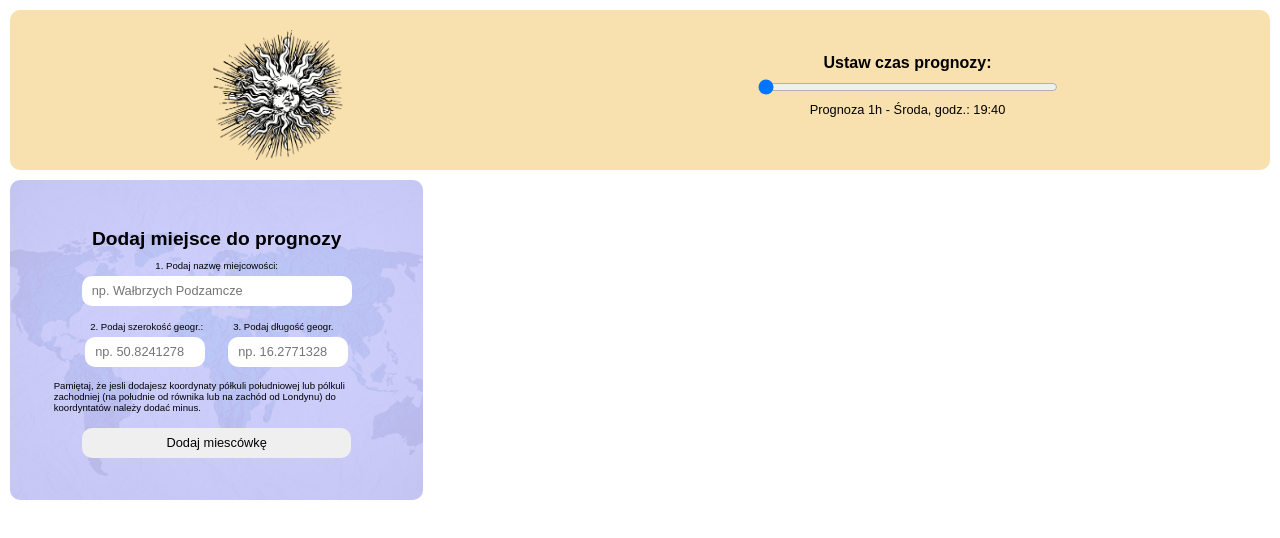
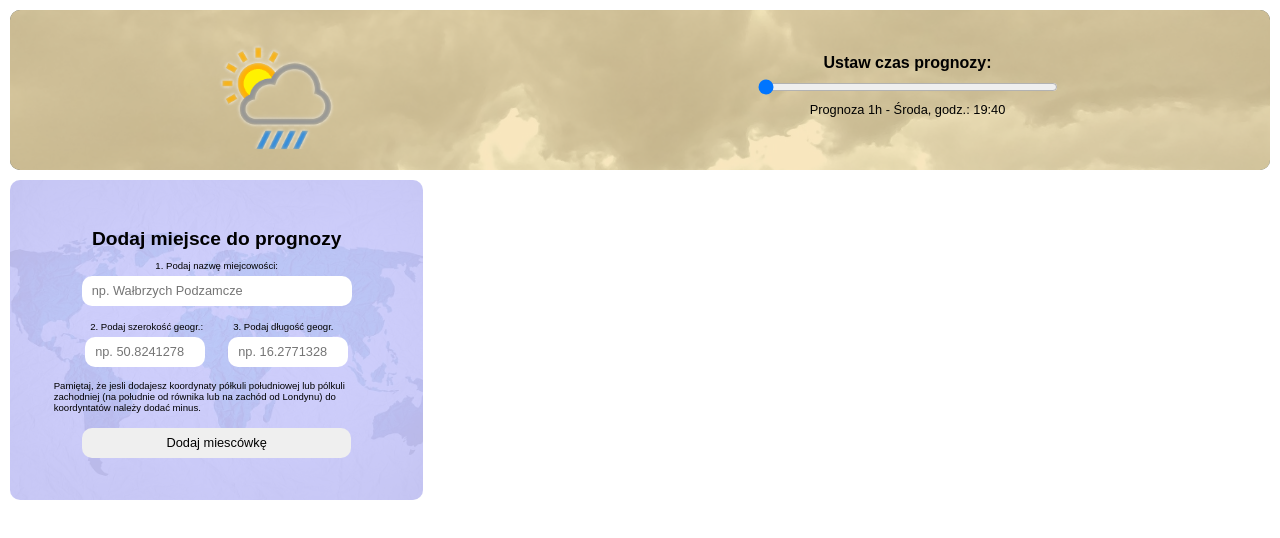
Before and after one commit to SosiKrolWalbrzycha/pogoda, a website: page index.html in a window 1280 px wide. Drawn offline with Linux system fonts and the light colour scheme; no server answers.

Commit message:
Bardziej kolorowe logo

```diff
--- a/index.html
+++ b/index.html
@@ -12,8 +12,16 @@
 <body>
 
     <div class="wrapper">
+
+
+
+
+
+
+
+
         <div class="navbar navitem">
-            <div class="navbar__logo"><img src="/dist/img/sun-logo.png" alt="WheatherAppLogo" id="ic">
+            <div class="navbar__logo"><img src="/dist/img/logo.png" alt="WheatherAppLogo" id="ic">
             </div>
 
             <div class="navbar__range">
--- a/src/js/manyBlocksAdd.js
+++ b/src/js/manyBlocksAdd.js
@@ -1,6 +1,7 @@
 const showWeather = () => {
 
 	clearContainer()
+
 
 	let placeNumber = 0
 
@@ -35,7 +36,7 @@ const showWeather = () => {
 		}
 		//Wklejamy dane o pogodzie
 
-		block.classList.add('smallitem')
+
 
 		block.setAttribute('id', `${el[1]}`)
 		block.innerHTML = `<div class="smallitem__left">
--- a/src/js/oneBlockAdd.js
+++ b/src/js/oneBlockAdd.js
@@ -10,30 +10,37 @@ const AddOneBlock = () => {
 		)
 			.then(res => res.json())
 			.then(res => {
-
+				const block = document.createElement('div')
+				block.classList.add('smallitem')
 
 				//Wybieramy ikonę
 				let weathericon
 
 				if (res.weather[0].id === 800) {
 					weathericon = 'sun.svg'
+					block.classList.add('sun')
 				} else if (res.weather[0].id > 599 && res.weather[0].id < 623) {
 					weathericon = 'cloud-snow.svg'
+					block.classList.add('snow')
 				} else if (res.weather[0].id > 499 && res.weather[0].id < 532) {
 					weathericon = 'cloud-rain.svg'
+					block.classList.add('rain')
 				} else if (res.weather[0].id > 299 && res.weather[0].id < 322) {
 					weathericon = 'cloud-rain.svg'
+					block.classList.add('cloud')
 				} else if (res.weather[0].id > 199 && res.weather[0].id < 233) {
 					weathericon = 'cloud-storm.svg'
+					block.classList.add('storm')
 				} else if (res.weather[0].id > 700 && res.weather[0].id < 782) {
 					weathericon = 'mist.svg'
+					block.classList.add('mist')
 				} else if (res.weather[0].id > 800 && res.weather[0].id < 805) {
 					weathericon = 'cloud.svg'
+					block.classList.add('cloud')
 				}
 				//Wklejamy dane o pogodzie
-				const block = document.createElement('div')
-				block.classList.add('smallitem')
-				block.classList.add('item')
+
+
 				block.setAttribute('id', `${arrayToProcess[3]}`)
 				block.innerHTML = `<div class="smallitem__left">
                 <div class="smallitem__left-icon"><img src="/dist/img/${weathericon}" alt="" id="ic"></div>
--- a/src/sass/main.scss
+++ b/src/sass/main.scss
@@ -31,7 +31,7 @@ body {
 	grid-row: 1/2;
 	min-height: 160px;
 	flex-direction: column;
-	z-index: 10;
+	z-index: 3;
 
 	&__logo {
 		display: flex;
@@ -69,7 +69,36 @@ body {
 		}
 	}
 }
+.navitem {
+	position: relative;
+	display: flex;
+	justify-content: center;
+	align-items: center;
 
+	border: none;
+	border-radius: 10px;
+	z-index: 5;
+}
+
+.navitem::before {
+	position: absolute;
+	content: '';
+	height: 100%;
+	width: 100%;
+	background-image: url('/dist/img/burza.png');
+	background-size: cover;
+	z-index: -2;
+	border-radius: 10px;
+}
+.navitem::after {
+	position: absolute;
+	content: '';
+	height: 100%;
+	width: 100%;
+	background-color: rgba($color: $orange-color, $alpha: .8);
+	z-index: -1;
+	border-radius: 10px;
+}
 .mainitem::after {
 	content: '';
 	width: 100%;
@@ -262,16 +291,7 @@ body {
 	border-radius: 10px;
 }
 
-.navitem {
-	position: relative;
-	display: flex;
-	justify-content: center;
-	align-items: center;
-	background-color: $orange-color;
-	border: none;
-	border-radius: 10px;
-	z-index: 2;
-}
+
 
 
 .smallitem {
```
Also changed, not shown: dist/css/main.min.css, dist/img/burza.png (added), dist/img/logo.jpg (added), dist/img/logo.png (added), dist/img/png-transparent-weather-forecasting-severe-weather-storm-weather-free-text-heart-logo-thumbnail.png (added), dist/js/manyBlocksAdd.min.js, dist/js/oneBlockAdd.min.js, src/img/burza.png (added), src/img/logo.jpg (added), src/img/logo.png (added), src/img/png-transparent-weather-forecasting-severe-weather-storm-weather-free-text-heart-logo-thumbnail.png (added), 1 other file.
